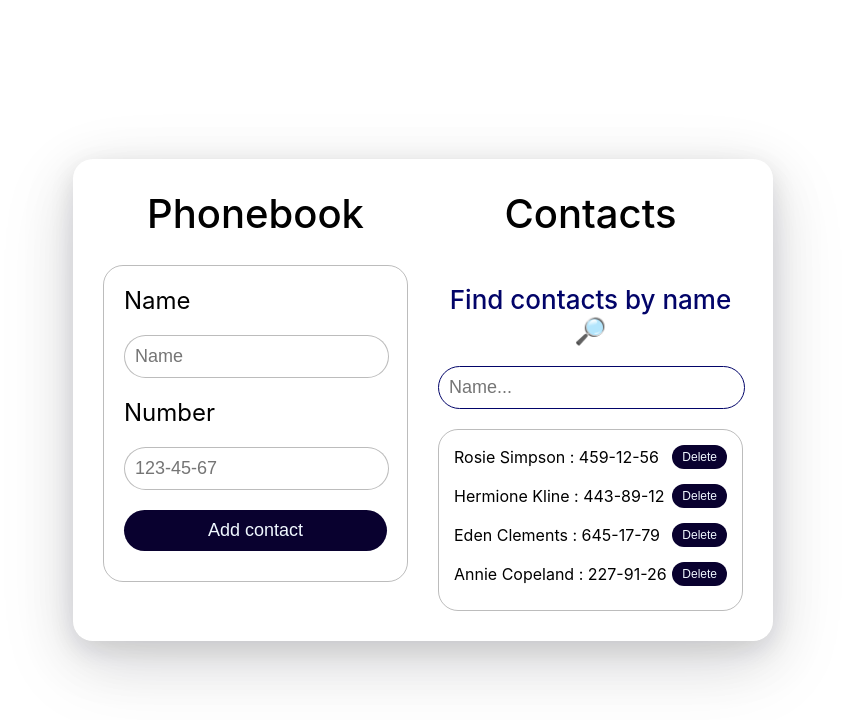
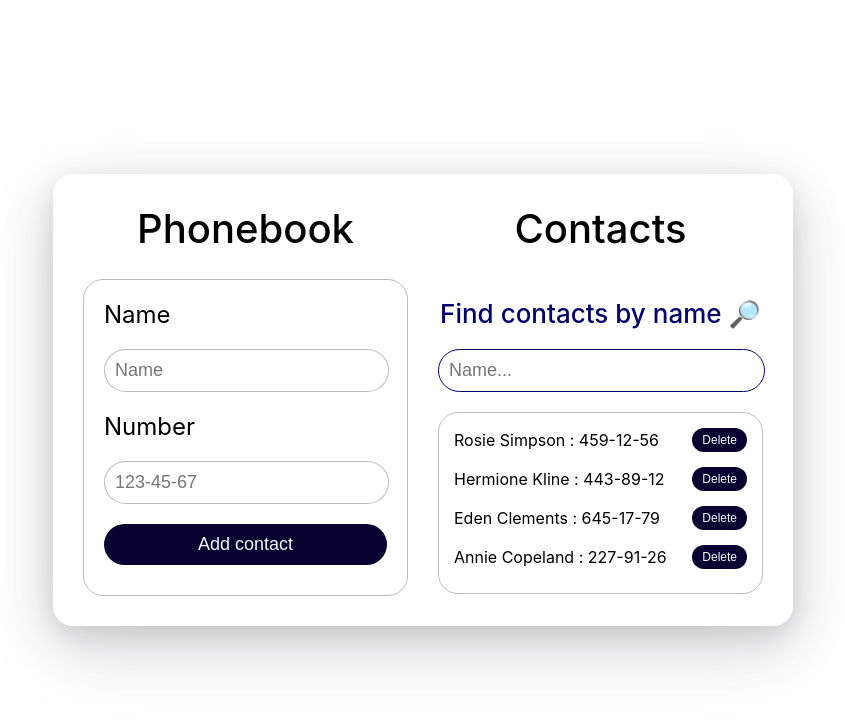
Before and after one commit to imlaamer/goit-react-hw-02-phonebook, a React (Create React App) app: page / in a window 1280 px wide. Shown: the top 720 px of the page, without its empty margins (217-1062 px from the left). Built offline with nearby package versions, Linux system fonts and the light colour scheme.

Commit message:
final fixed after review

```diff
--- a/src/components/App.jsx
+++ b/src/components/App.jsx
@@ -25,6 +25,8 @@ class App extends Component {
       contact =>
         contact.name.toLowerCase() === newContact.name.trim().toLowerCase()
     );
+
+    // Не зрозуміла про іф ретьорн, яка різниця з іф елс ?
     if (isDuplicate) {
       alert(`${newContact.name} is already in contacts`);
     } else {
@@ -32,7 +34,14 @@ class App extends Component {
         return { contacts: [...prevState.contacts, newContact] };
       });
     }
-    return isDuplicate;
+  };
+
+  getFilteredContacts = () => {
+    const keyword = this.state.filter.trim().toLowerCase();
+    const filteredContacts = this.state.contacts.filter(contact =>
+      contact.name.toLowerCase().includes(keyword)
+    );
+    return filteredContacts;
   };
 
   handleDeleteContact = id => {
@@ -43,19 +52,7 @@ class App extends Component {
     });
   };
 
-  // handleDeleteContact = id => {
-  //   this.setState({
-  //     contacts: this.state.contacts.filter(contact => contact.id !== id),
-  //   });
-  // };
-
   render() {
-    //
-    const keyword = this.state.filter.trim().toLowerCase();
-    const filteredContacts = this.state.contacts.filter(contact =>
-      contact.name.toLowerCase().includes(keyword)
-    );
-
     return (
       <div
         style={{
@@ -69,7 +66,7 @@ class App extends Component {
       >
         <div
           style={{
-            width: 640,
+            width: 680,
             padding: 30,
             display: 'flex',
             justifyContent: 'center',
@@ -92,7 +89,7 @@ class App extends Component {
               Phonebook
             </h1>
 
-            <ContactForm onSubmit={this.formSubmitHandler}></ContactForm>
+            <ContactForm onSubmit={this.formSubmitHandler} />
           </div>
           <div style={{ width: '50%' }}>
             <h2
@@ -109,16 +106,14 @@ class App extends Component {
               filterValue={this.state.filter}
               filterChange={this.handleFilterChange}
             />
-            <ContactList>
-              {filteredContacts.length !== 0 ? (
-                <ContactItem
-                  filteredContacts={filteredContacts}
-                  onClick={this.handleDeleteContact}
-                ></ContactItem>
-              ) : (
-                <p>There are no contacts {':('}</p>
-              )}
-            </ContactList>
+            {this.getFilteredContacts().length !== 0 ? (
+              <ContactList
+                filteredContacts={this.getFilteredContacts()}
+                onClick={this.handleDeleteContact}
+              />
+            ) : (
+              <p>There are no contacts {':('}</p>
+            )}
           </div>
         </div>
       </div>
--- a/src/components/ContactForm/ContactForm.jsx
+++ b/src/components/ContactForm/ContactForm.jsx
@@ -15,31 +15,17 @@ class ContactForm extends Component {
 
   handleSubmit = event => {
     event.preventDefault();
-    this.createContact();
-    this.passData();
-    this.reset();
-    // this.passData() ? this.resetName() : this.reset();
-  };
-
-  createContact = () => {
-    return {
+    const contact = {
       id: nanoid(),
       ...this.state,
     };
-  };
-
-  passData = () => {
-    const isDuplicate = this.props.onSubmit(this.createContact());
-    return isDuplicate;
+    this.props.onSubmit(contact);
+    this.reset();
   };
 
   reset = () => {
     this.setState({ name: '', number: '' });
   };
-
-  // resetName = () => {
-  //   this.setState({ name: '' });
-  // };
 
   render() {
     const {
--- a/src/components/ContactItem/ContactItem.jsx
+++ b/src/components/ContactItem/ContactItem.jsx
@@ -1,26 +1,18 @@
 import { Fragment } from 'react';
 import css from './ContactItem.module.css';
 
-function ContactItem({ filteredContacts, onClick }) {
+function ContactItem({ onClick, name, number }) {
   const { contactsItem, contactsText, contactDeleteBtn } = css;
   return (
     <Fragment>
-      {filteredContacts?.map(contact => {
-        return (
-          <li key={contact.id} className={contactsItem}>
-            <p className={contactsText}>
-              {contact.name} : {contact.number}
-            </p>
-            <button
-              type="button"
-              className={contactDeleteBtn}
-              onClick={() => onClick(contact.id)}
-            >
-              Delete
-            </button>
-          </li>
-        );
-      })}
+      <li className={contactsItem}>
+        <p className={contactsText}>
+          {name} : {number}
+        </p>
+        <button type="button" className={contactDeleteBtn} onClick={onClick}>
+          Delete
+        </button>
+      </li>
     </Fragment>
   );
 }
--- a/src/components/ContactList/ContactList.jsx
+++ b/src/components/ContactList/ContactList.jsx
@@ -1,10 +1,20 @@
+import ContactItem from 'components/ContactItem/ContactItem';
 import css from './ContactList.module.css';
 
-function ContactList({ children }) {
+function ContactList({ filteredContacts, onClick }) {
   const { contactsBox, contactsList } = css;
   return (
     <div className={contactsBox}>
-      <ul className={contactsList}>{children}</ul>
+      <ul className={contactsList}>
+        {filteredContacts?.map(contact => (
+          <ContactItem
+            key={contact.id}
+            onClick={() => onClick(contact.id)}
+            name={contact.name}
+            number={contact.number}
+          />
+        ))}
+      </ul>
     </div>
   );
 }
--- a/src/components/ContactList/ContactList.module.css
+++ b/src/components/ContactList/ContactList.module.css
@@ -1,6 +1,7 @@
 .contactsList {
   font-size: 20px;
-  overflow-x: scroll;
+  overflow-x: hidden;
+  overflow-y: scroll;
   border: 1px solid rgba(0, 0, 0, 0.261);
   border-radius: 20px;
   height: 150px;
--- a/src/components/Filter/Filter.jsx
+++ b/src/components/Filter/Filter.jsx
@@ -1,12 +1,10 @@
 import css from './Filter.module.css';
-// import React, { Component } from 'react';
 
 function Filter({ filterValue, filterChange }) {
   const { filterBox, filterText, filterInput } = css;
   return (
     <div className={filterBox}>
       <p className={filterText}>{'Find contacts by name 🔎'}</p>
-      {/* <label htmlFor=""></label> */}
       <input
         type="text"
         name="filter"
```
